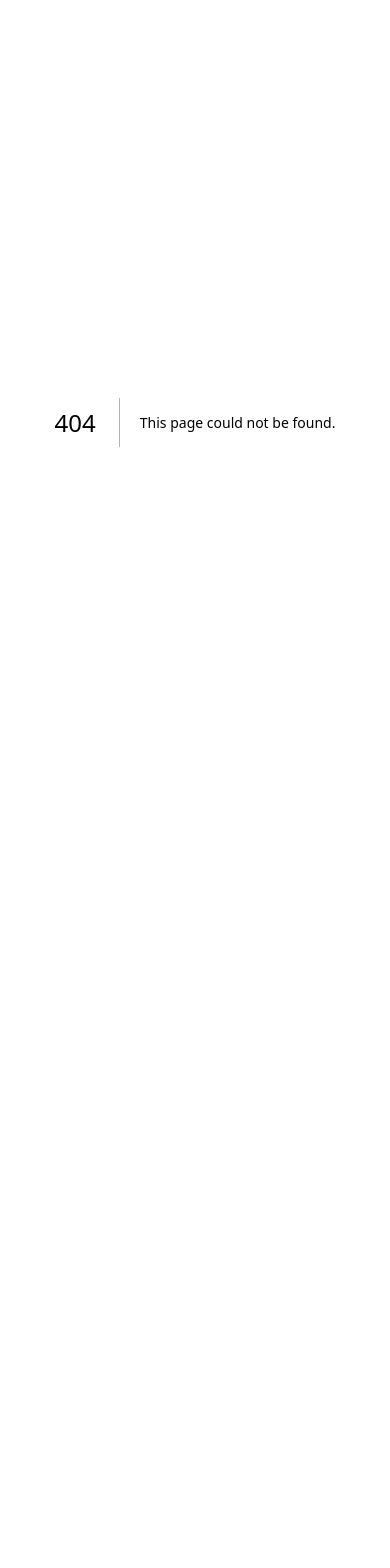
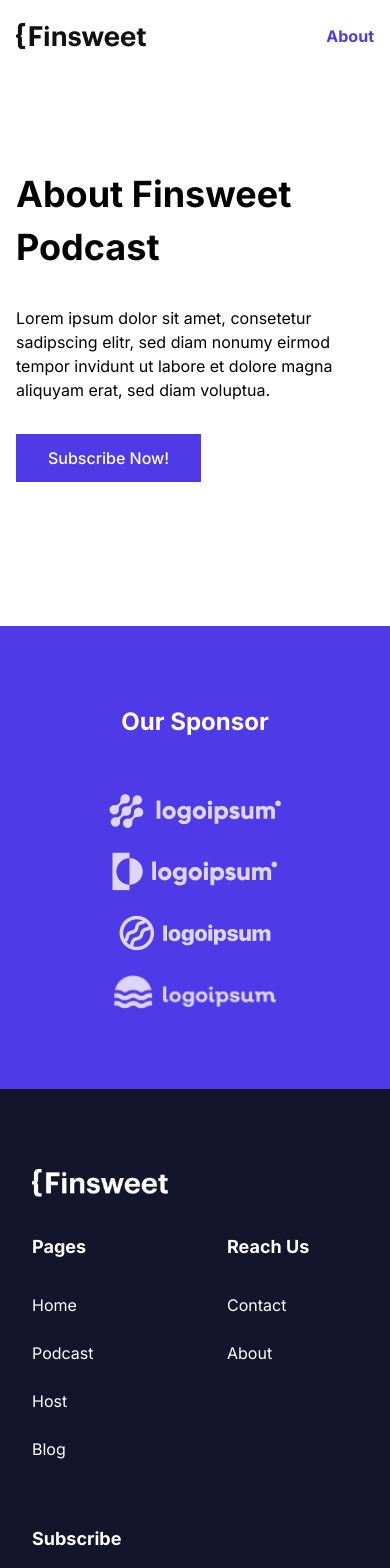
Before and after one commit to fshrabon151/staticmania-project-showcase, a Next.js app: page /about in a window 390 px wide. Before the commit this address had no page. Shown: the top 1568 px of the page. Before the commit the page ends 844 px from the top, so only its background shows below. Built offline with nearby package versions, Linux system fonts and the light colour scheme.

Commit message:
Responsiveness check done and fixes responsive issues

```diff
--- a/src/Layouts/Footer.tsx
+++ b/src/Layouts/Footer.tsx
@@ -1,12 +1,10 @@
 import SponsorItem from "@components/molecules/SponsorItem";
-import FooterNavigationSection from "@components/organisms/footerNavigationSection";
+import FooterNavigationSection from "@components/organisms/FooterNavigationSection";
 import FooterBottom from "../components/molecules/FooterBottom";
-
 const Footer = () => {
   return (
     <div>
       <SponsorItem />
-
       <FooterNavigationSection />
       <FooterBottom />
     </div>
--- a/src/Layouts/Header.tsx
+++ b/src/Layouts/Header.tsx
@@ -1,14 +1,32 @@
-import Paragraph from "@components/atoms/Paragraph";
+import classNames from "@utils/classes";
 import Image from "next/image";
 import Link from "next/link";
+import { useRouter } from "next/router";
 
-const Header = () => (
-  <div className="flex items-center justify-between h-[72px] container">
-    <Image src="/assets/logo.svg" alt="header logo" width={130} height={26} />
-    <Link href={"/about"}>
-      <Paragraph>About</Paragraph>
-    </Link>
-  </div>
-);
+const Header = () => {
+  const { pathname } = useRouter();
+
+  return (
+    <div className="flex items-center justify-between h-[72px] container">
+      <Link href={"/"}>
+        <Image
+          src="/assets/logo.svg"
+          alt="header logo"
+          width={130}
+          height={26}
+        />
+      </Link>
+      <Link
+        href={"/about"}
+        className={classNames(
+          pathname === "/about" && "font-bold text-staticBlue",
+          "hover:text-staticBlue hover:font-medium"
+        )}
+      >
+        About
+      </Link>
+    </div>
+  );
+};
 
 export default Header;
--- a/src/Layouts/Layout.tsx
+++ b/src/Layouts/Layout.tsx
@@ -1,13 +1,20 @@
+import Head from "next/head";
 import React, { ReactNode } from "react";
 import Footer from "./Footer";
 import Header from "./Header";
 type Props = {
   children: ReactNode;
+  title: string;
 };
 
-const Layout: React.FC<Props> = ({ children }) => {
+const Layout: React.FC<Props> = ({ children, title }) => {
+  const pageTitle = title ? `{Finsweet - ${title}` : "{Finsweet";
   return (
     <>
+      <Head>
+        <title>{pageTitle}</title>
+        <meta property="og:title" content={pageTitle} key={pageTitle} />
+      </Head>
       <Header />
       <div>{children}</div>
       <Footer />
--- a/src/components/atoms/PlayIcon.tsx
+++ b/src/components/atoms/PlayIcon.tsx
@@ -2,8 +2,7 @@ type Props = {
   isHovering: boolean;
 };
 
-const PlayIcon: React.FC<Props> = ({ isHovering }) => {
-  return (
+const PlayIcon: React.FC<Props> = ({ isHovering }) => (
   <svg
     width={32}
     height={32}
@@ -23,5 +22,4 @@ const PlayIcon: React.FC<Props> = ({ isHovering }) => {
     />
   </svg>
 );
-};
 export default PlayIcon;
--- a/src/components/atoms/SecondaryButton.tsx
+++ b/src/components/atoms/SecondaryButton.tsx
@@ -14,7 +14,6 @@ const SecondaryButton: React.FC<Props> = ({
   hasBtnIcon = false,
 }) => {
   const { isHovering, hoverRef } = useHover();
-
   return (
     <button
       ref={hoverRef}
--- a/src/components/molecules/FooterBottom.tsx
+++ b/src/components/molecules/FooterBottom.tsx
@@ -1,13 +1,10 @@
 import Paragraph from "@components/atoms/Paragraph";
 
-const FooterBottom = () => {
-  return (
-    <div className="h-[64px] bg-staticBlue flex justify-center items-center">
-      <Paragraph className="text-white font-bold">
-        © Copyright Finsweet 2021
-      </Paragraph>
-    </div>
-  );
-};
-
+const FooterBottom = () => (
+  <div className="h-[64px] bg-staticBlue flex justify-center items-center">
+    <Paragraph className="text-white font-bold">
+      © Copyright Finsweet {new Date().getFullYear()}
+    </Paragraph>
+  </div>
+);
 export default FooterBottom;
--- a/src/components/molecules/SponsorItem.tsx
+++ b/src/components/molecules/SponsorItem.tsx
@@ -11,7 +11,7 @@ const SponsorItem = () => (
     <div className="container bg-staticBlue py-20 space-y-14">
       <Heading2 className="text-center text-white">Our Sponsor</Heading2>
 
-      <div className="grid grid-cols-2 lg:grid-cols-4 gap-6">
+      <div className="grid sm:grid-cols-2 lg:grid-cols-4 gap-6">
         <Image
           src="/assets/sponser-logo-1.png"
           className="mx-auto opacity-80"
--- /dev/null
+++ b/src/components/organisms/AboutSection.tsx
@@ -0,0 +1,23 @@
+import Button from "@components/atoms/Button";
+import Heading1 from "@components/atoms/Heading1";
+import Paragraph from "@components/atoms/Paragraph";
+
+const AboutSection = () => (
+  <div className="container xl:px-56 pt-24 pb-20">
+    <div className="space-y-8 lg:space-y-6">
+      <Heading1 className="lg:max-w-md leading-[53px]">
+        About Finsweet Podcast
+      </Heading1>
+      <Paragraph className="lg:max-w-[480px]">
+        Lorem ipsum dolor sit amet, consetetur sadipscing elitr, sed diam nonumy
+        eirmod tempor invidunt ut labore et dolore magna aliquyam erat, sed diam
+        voluptua.
+      </Paragraph>
+
+      <div className="flex items-center mx-auto">
+        <Button>Subscribe Now!</Button>
+      </div>
+    </div>
+  </div>
+);
+export default AboutSection;
--- a/src/components/organisms/FooterNavigationSection.tsx
+++ b/src/components/organisms/FooterNavigationSection.tsx
@@ -3,15 +3,22 @@ import FOOTER_NAVS, { FooterItemInterface } from "@routes/footer";
 import Image from "next/image";
 
 const FooterNavigationSection = () => (
-  <div className="py-20 bg-staticBlack">
-    <div className="container">
-      <div className="grid md:grid-cols-2 lg:grid-cols-4 gap-16 lg:gap-6">
+  <div className="py-20 bg-staticBlack px-4 md:px-12 lg:px-0">
+    <div className="container space-y-9">
+      <Image
+        src="/assets/logo-white.png"
+        alt="footerLogo"
+        className={"lg:hidden w-5/12 sm:w-3/12 md:w-3/12 lg:w-[200px]"}
+        width={200}
+        height={70}
+      />
+      <div className="grid grid-cols-2 md:grid-cols-3 lg:grid-cols-4 gap-16">
         <Image
           src="/assets/logo-white.png"
           alt="footerLogo"
           width={200}
-          className="col-span-2 lg:col-span-1"
           height={70}
+          className={"hidden lg:block"}
         />
         {FOOTER_NAVS?.map((item: FooterItemInterface, index) => (
           <FooterNavs key={index} title={item.title} data={item.data} />
--- a/src/components/organisms/HeroSection.tsx
+++ b/src/components/organisms/HeroSection.tsx
@@ -3,7 +3,7 @@ import HeroRightContent from "@components/molecules/HeroRightContent";
 
 const HeroSection = () => (
   <div className="container xl:px-56">
-    <div className="grid lg:grid-cols-2 gap-4">
+    <div className="grid lg:grid-cols-2 gap-10">
       <HeroLeftContent className="order-2 md:order-1 pt-16 lg:py-32" />
       <HeroRightContent className="order-1 md:order-2 pt-16 lg:py-32 hidden md:flex" />
     </div>
--- /dev/null
+++ b/src/pages/about.tsx
@@ -0,0 +1,12 @@
+import AboutSection from "@components/organisms/AboutSection";
+import Layout from "@Layouts/Layout";
+
+const About = () => {
+  return (
+    <Layout title="About">
+      <AboutSection />
+    </Layout>
+  );
+};
+
+export default About;
--- a/src/pages/index.tsx
+++ b/src/pages/index.tsx
@@ -5,7 +5,7 @@ import HeroSection from "@components/organisms/HeroSection";
 import Layout from "@Layouts/Layout";
 
 const Home = () => (
-  <Layout>
+  <Layout title="Home">
     <div className="space-y-10 py-11">
       <HeroSection />
       <PodcastSection />
```
Lines whose indentation alone changed are shown as unchanged.
